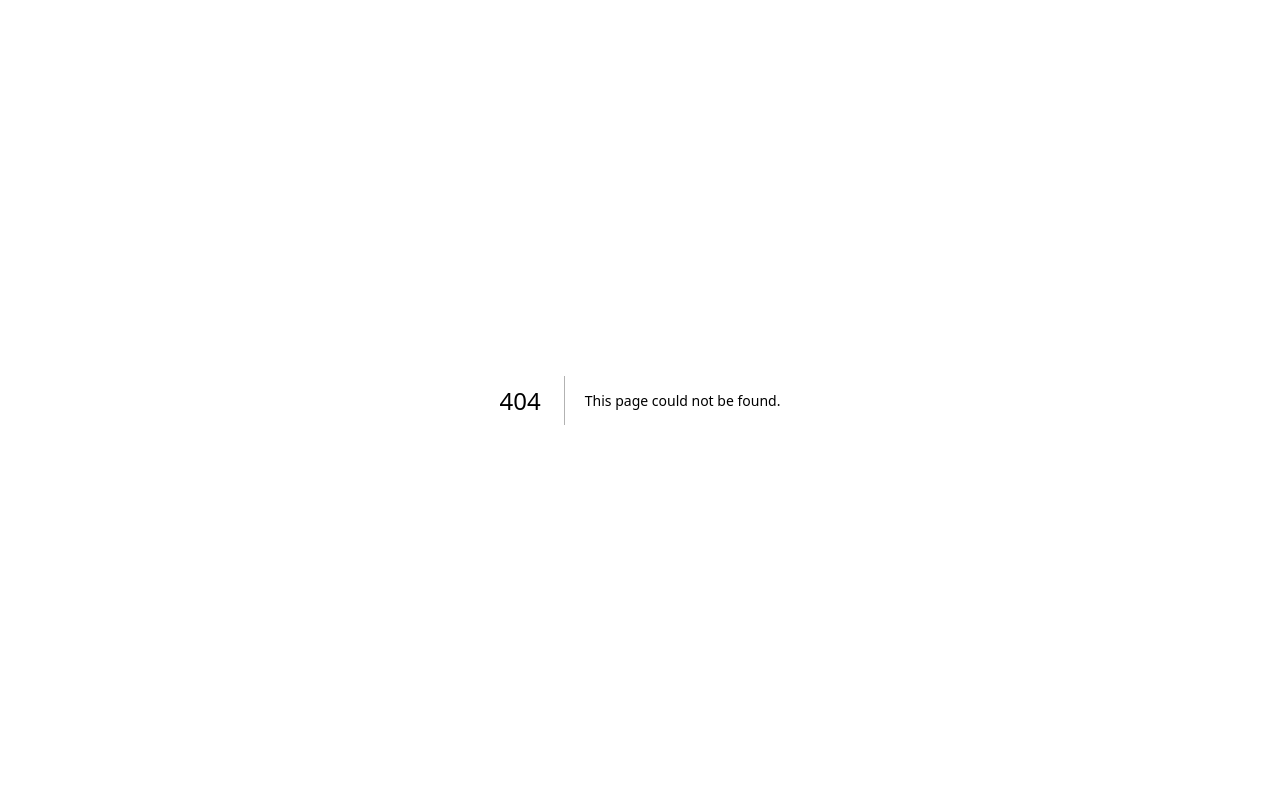
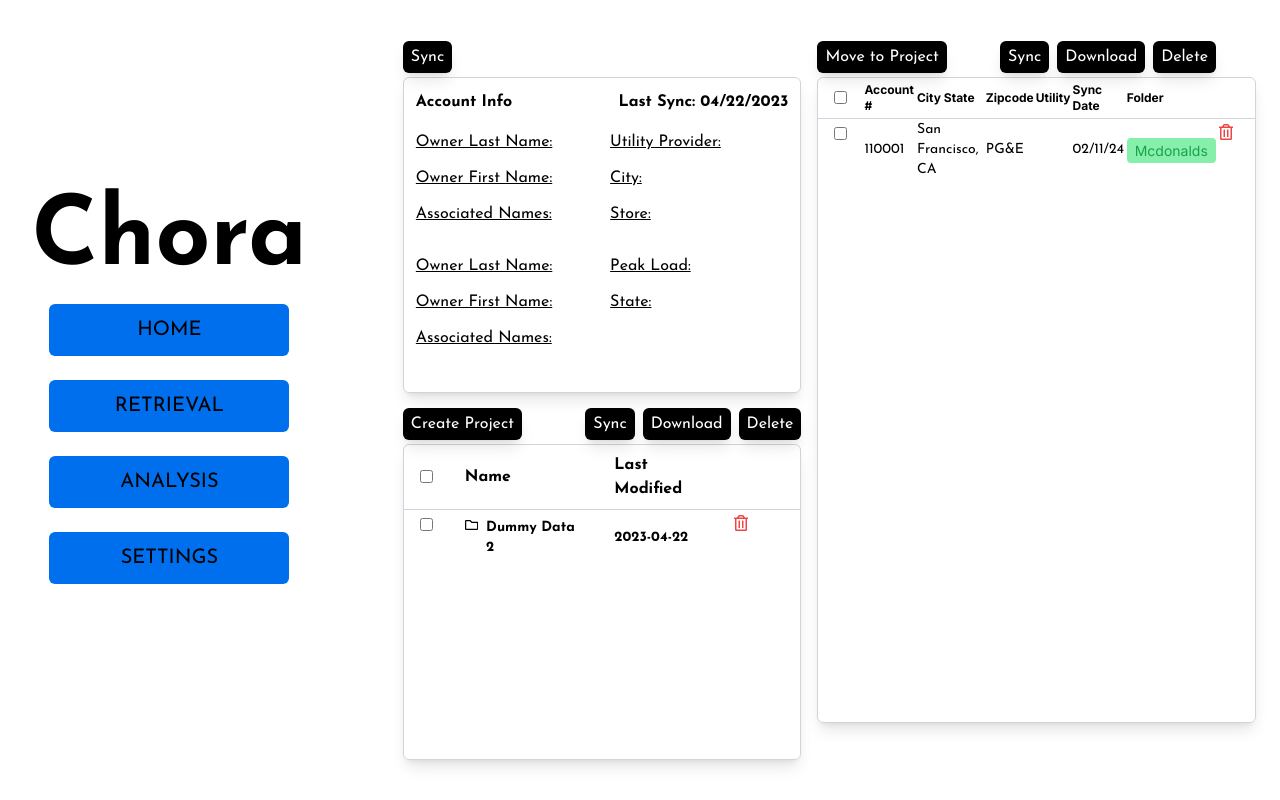
Before and after one commit to Meedux/GTM-Requirement, a Next.js app: page /home in a window 1280 px wide. Before the commit this address had no page. Built offline with nearby package versions, Linux system fonts and the light colour scheme.

Commit message:
Routing Updates

```diff
--- a/components/Accounts.tsx
+++ b/components/Accounts.tsx
@@ -13,21 +13,21 @@
       <div className="flex flex-col md:flex-row justify-between items-center">
         <div className="mb-2 md:mb-0">
           {
-            url === "/portal" && (
+            url === "/home" && (
               <button className="bg-black mb-1 px-2 py-1 text-white text-center p-2 rounded-md shadow-lg font-joseph-sans text-sm md:text-base">
                 Move to Project
               </button>
             )
           }
           {
-            url === "/portal/settings" && (
+            url === "/settings" && (
               <button className="bg-black mb-1 px-2 py-1 text-white text-center p-2 rounded-md shadow-lg font-joseph-sans text-sm md:text-base">
                 Select Billing Period
               </button>
             )
           }
           {
-            url === "/portal/retrieval" && (
+            url === "/retrieval" && (
               <div className="flex jusitify-end">
                 <button className="bg-black mb-1 px-2 py-1 text-white text-center p-2 rounded-md shadow-lg font-joseph-sans text-sm md:text-base">
                   Delete
--- a/components/Sidebar.tsx
+++ b/components/Sidebar.tsx
@@ -23,13 +23,13 @@
     <div className={`h-screen w-[30rem] flex-col justify-center items-center md:flex hidden`}>
       <h1 className="text-black font-bold text-8xl text-center font-joseph-sans mb-4">Chora</h1>
 
-      <Button name='HOME' url="/portal" />
+      <Button name='HOME' url="/home" />
 
-      <Button name='RETRIEVAL' url="/portal/retrieval" />
+      <Button name='RETRIEVAL' url="/retrieval" />
 
-      <Button name='ANALYSIS' url="/portal/analysis" />
+      <Button name='ANALYSIS' url="/analysis" />
 
-      <Button name='SETTINGS' url="/portal/settings" />
+      <Button name='SETTINGS' url="/settings" />
     </div>
 
     <div className={`fixed top-0 left-0 ${isOpen ? "block" : "hidden" } h-screen w-screen bg-black bg-opacity-50 z-50`} onClick={handleToggle}></div>
@@ -46,11 +46,11 @@
 
         <Button name='HOME' url="/portal" />
 
-        <Button name='RETRIEVAL' url="/portal/retrieval" />
+        <Button name='RETRIEVAL' url="/retrieval" />
 
-        <Button name='ANALYSIS' url="/portal/analysis" />
+        <Button name='ANALYSIS' url="/analysis" />
 
-        <Button name='SETTINGS' url="/portal/settings" />
+        <Button name='SETTINGS' url="/settings" />
       </div>
     </div>
     </>
```
Also changed, not shown: app/analysis/page.tsx (renamed from app/portal/analysis/page.tsx), app/home/layout.tsx (renamed from app/portal/layout.tsx), app/home/page.tsx (renamed from app/portal/page.tsx), app/retrieval/page.tsx (renamed from app/portal/retrieval/page.tsx), app/settings/page.tsx (renamed from app/portal/settings/page.tsx).
